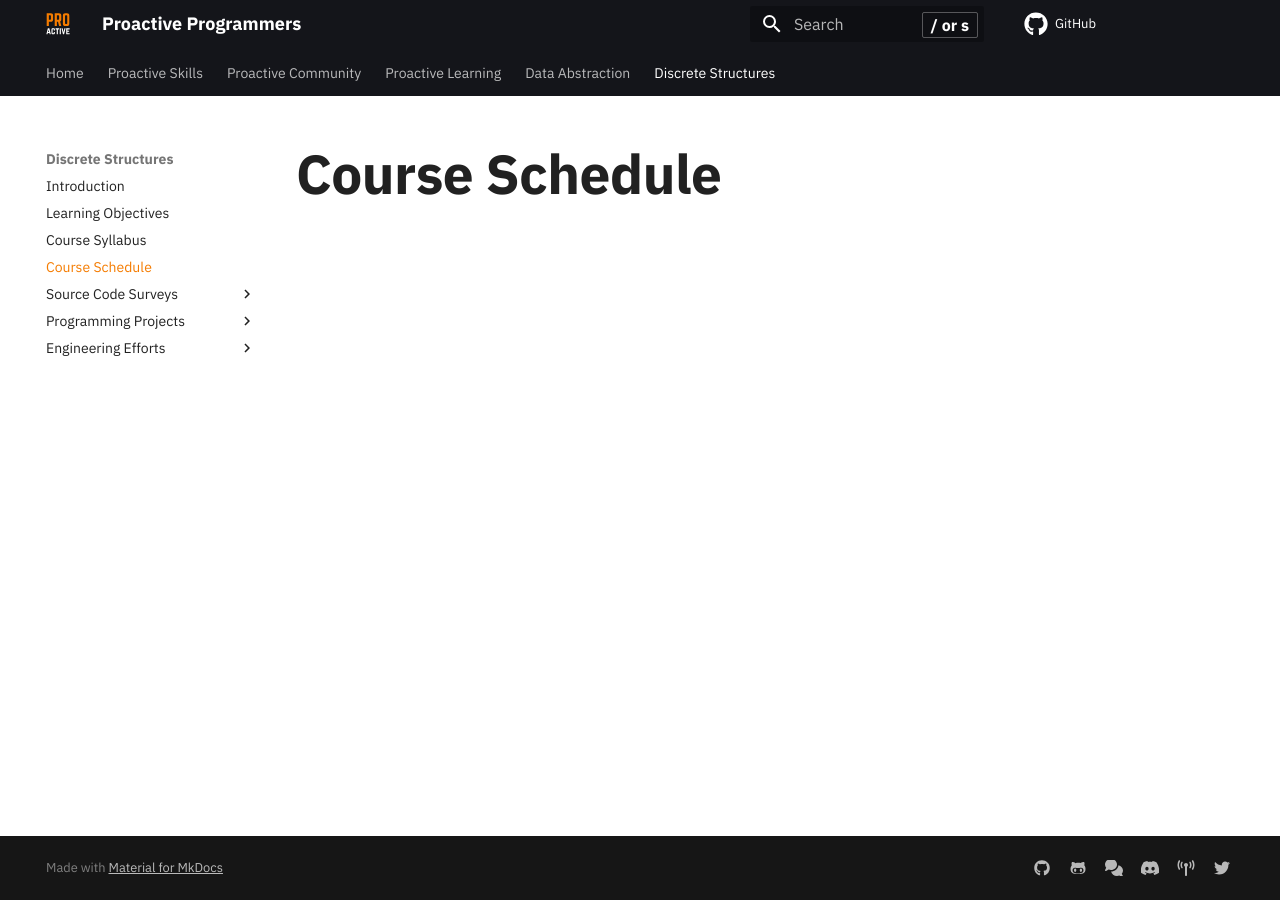
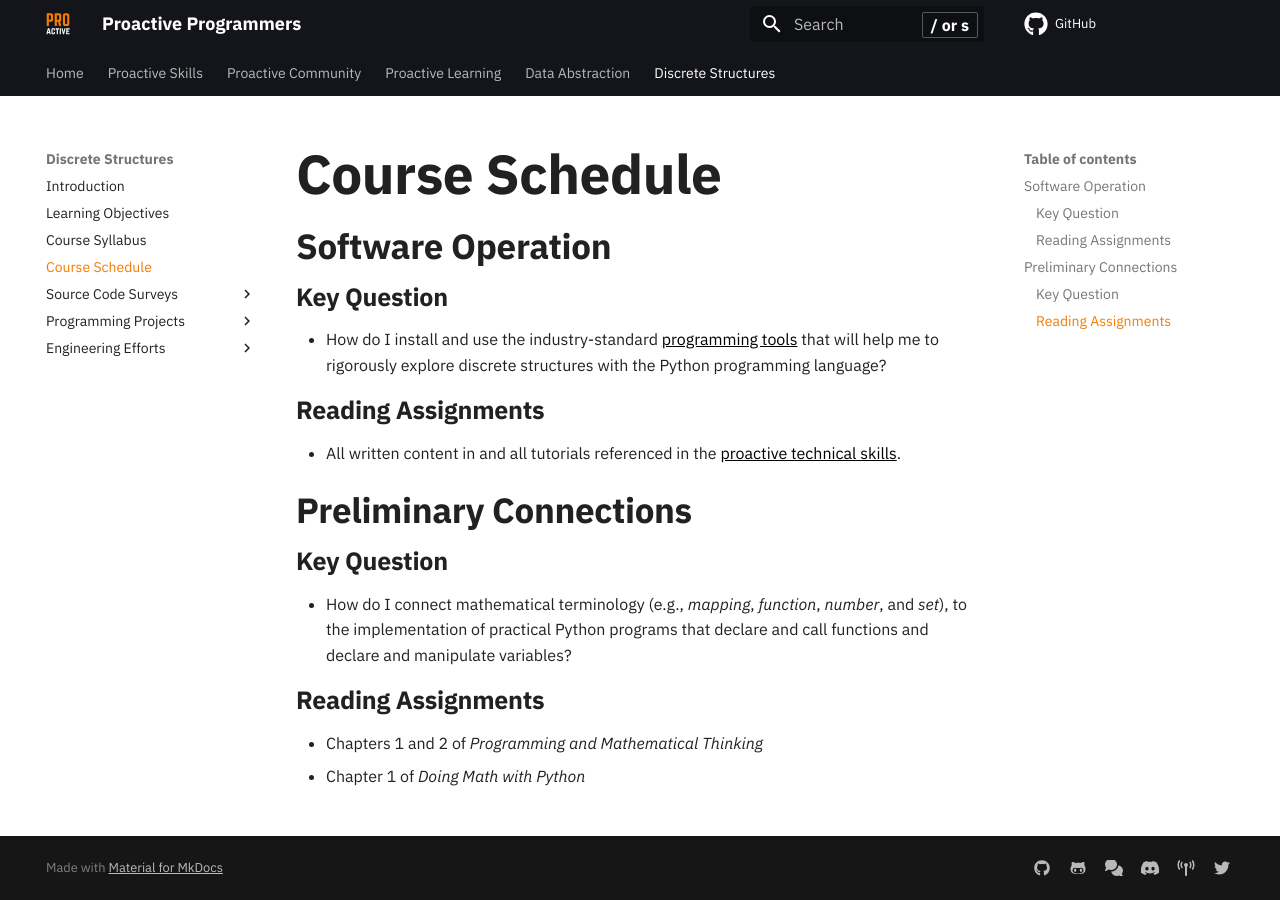
Before and after one commit to ProactiveProgrammers/www.proactiveprogrammers.com, an MkDocs documentation site: the page built from docs/discrete-structures/schedule-discrete-structures.md, in a window 1280 px wide. Built offline with MkDocs 1.6.1 and Material for MkDocs 9.7.7, drawn with Linux system fonts in a browser that asks for light colours; comment, search, counter and statistics services are not loaded.

Commit message:
feat: Add the starting content to schedule-discrete-structures.

```diff
--- a/docs/discrete-structures/schedule-discrete-structures.md
+++ b/docs/discrete-structures/schedule-discrete-structures.md
@@ -1 +1,27 @@
 # Course Schedule
+
+## Software Operation
+
+### Key Question
+
+- How do I install and use the industry-standard [programming
+  tools](../tools/programming-tools.md) that will help me to rigorously
+  explore discrete structures with the Python programming language?
+
+### Reading Assignments
+
+- All written content in and all tutorials referenced in the [proactive technical
+  skills](/technical-skills/introduction-technical-skills).
+
+## Preliminary Connections
+
+### Key Question
+
+- How do I connect mathematical terminology (e.g., *mapping*, *function*,
+  *number*, and *set*), to the implementation of practical Python programs that
+  declare and call functions and declare and manipulate variables?
+
+### Reading Assignments
+
+- Chapters 1 and 2 of *Programming and Mathematical Thinking*
+- Chapter 1 of *Doing Math with Python*
```
